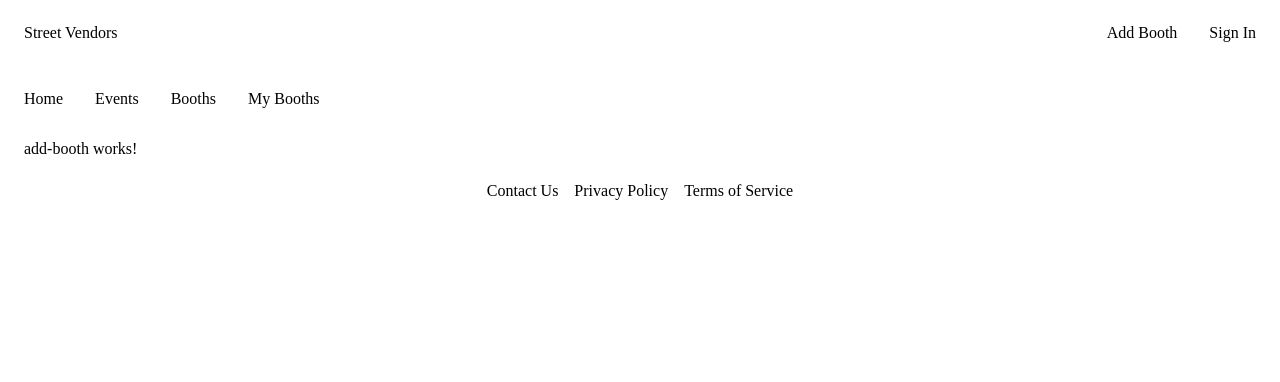
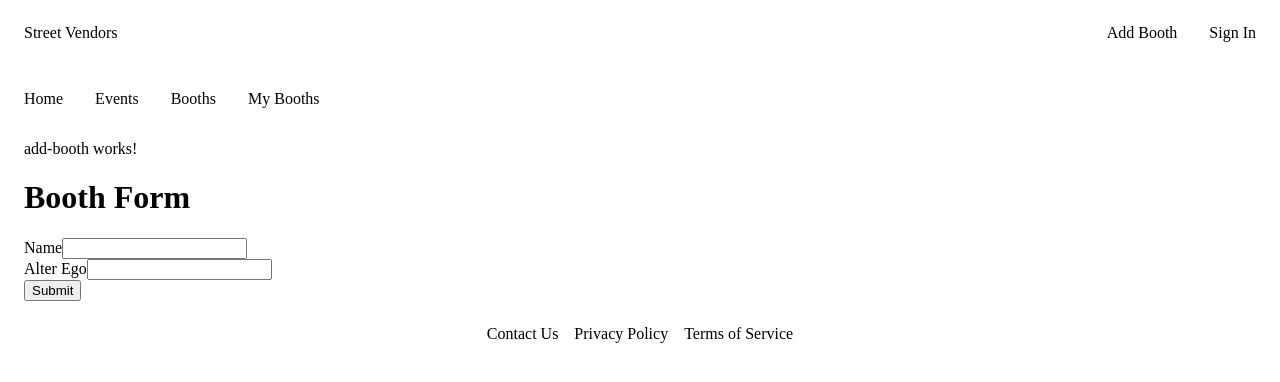
Before and after one commit to jpbrown250/angular-local-produce, an Angular app: page /add-booth in a window 1280 px wide. Shown: the top 382 px of the page. Built offline with nearby package versions, Linux system fonts and the light colour scheme.

Commit message:
Ties the BoothForm to display on the AddBoothComponent and a basic form to start from.

```diff
--- a/src/app/add-booth/add-booth.component.html
+++ b/src/app/add-booth/add-booth.component.html
@@ -1,3 +1,4 @@
 <p>
   add-booth works!
 </p>
+<app-booth-form></app-booth-form>
--- a/src/app/booth-form/booth-form.component.html
+++ b/src/app/booth-form/booth-form.component.html
@@ -1,3 +1,17 @@
-<p>
-  booth-form works!
-</p>
+<div class="container">
+  <h1>Booth Form</h1>
+  <form>
+    <div class="form-group">
+      <label for="name">Name</label>
+      <input type="text" class="form-control" id="name" required>
+    </div>
+
+    <div class="form-group">
+      <label for="alterEgo">Alter Ego</label>
+      <input type="text" class="form-control" id="alterEgo">
+    </div>
+
+    <button type="submit" class="btn btn-success">Submit</button>
+
+  </form>
+</div>
--- a/src/app/booth-form/booth-form.component.ts
+++ b/src/app/booth-form/booth-form.component.ts
@@ -9,11 +9,11 @@
 })
 export class BoothFormComponent implements OnInit {
 
-  constructor() {
-    // console.log(Booth.getBoothTypes());
-  }
+  // constructor() {
+  // }
 
   ngOnInit() {
+    console.log(new Booth(1010101010, "event").getBoothTypes());
     console.log("booth form loaded");
   }
 
```
